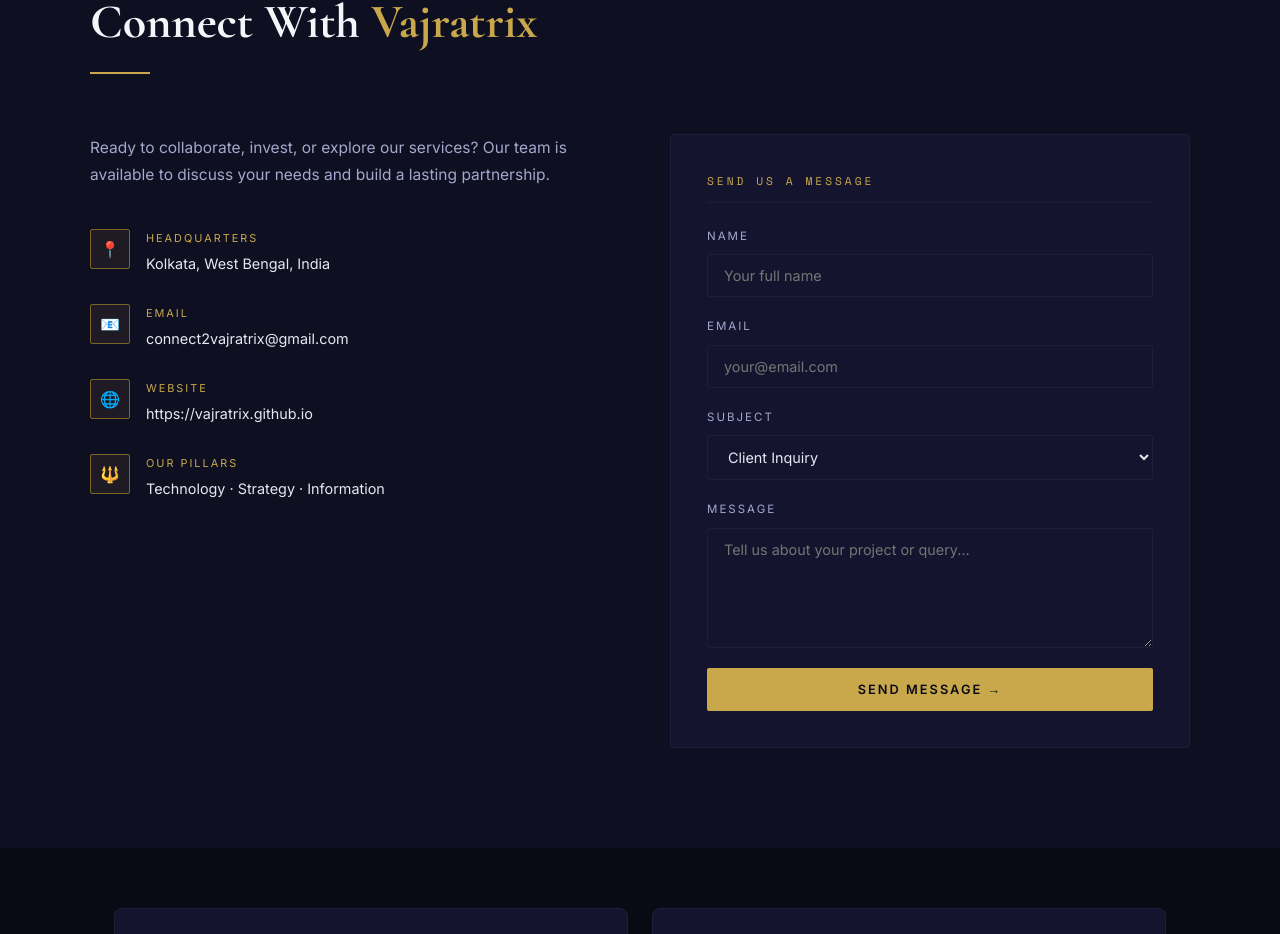
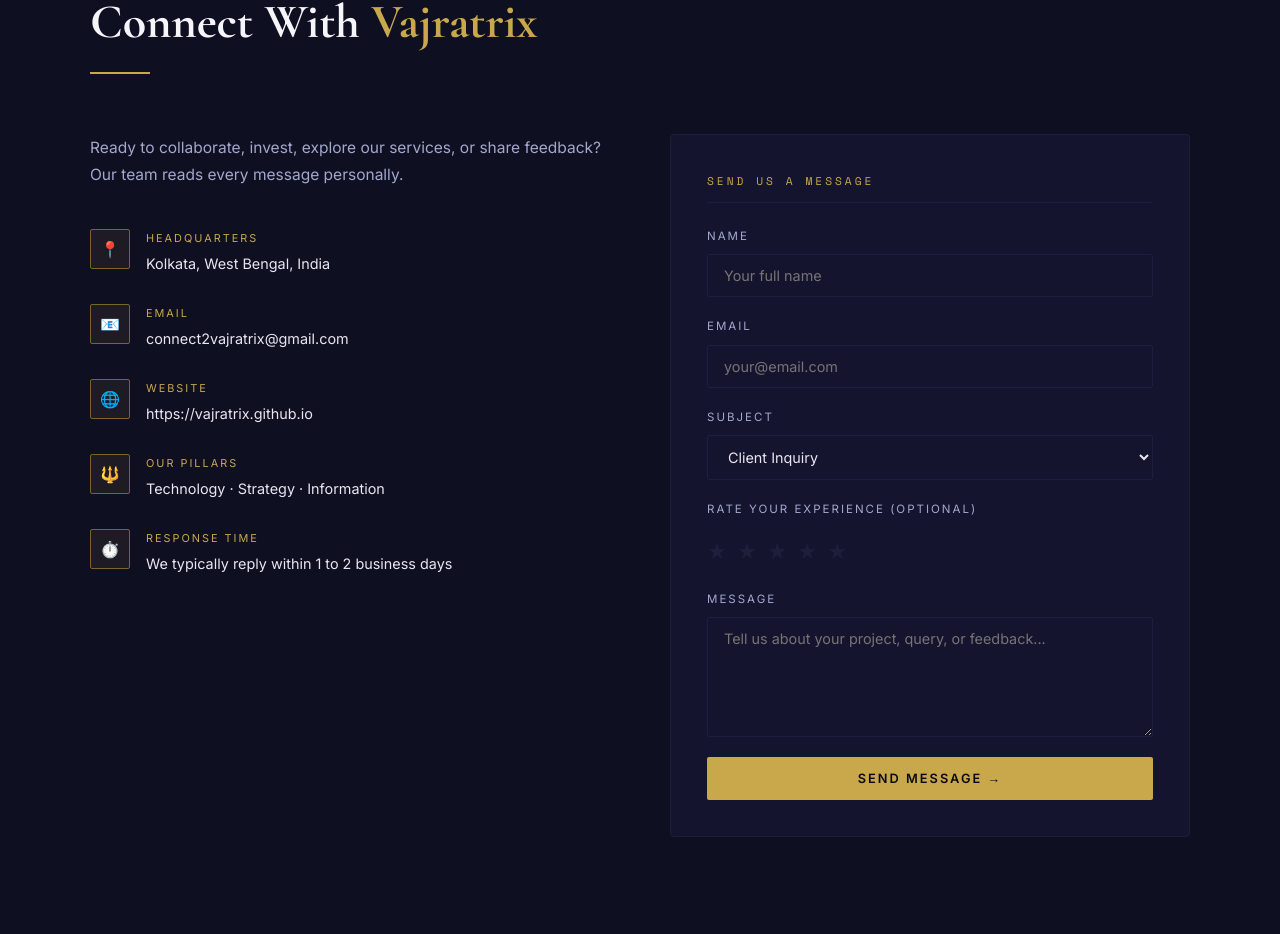
Before and after one commit to vajratrix/vajratrix.github.io, a React (Vite) app: page / in a window 1280 px wide. Shown: the part 4409-5343 px from the top of the page. Built offline with nearby package versions, Linux system fonts and the light colour scheme.

Commit message:
Officially launch

```diff
--- a/src/components/Contact.tsx
+++ b/src/components/Contact.tsx
@@ -4,6 +4,7 @@
 const ENDPOINT = 'https://script.google.com/macros/s/AKfycbwSW9B52m558zV8cPzZqxclRj8Wo6sGII8NGUUZatb-dIC1iKY9F2CrKfDqzAIVATqi5Q/exec'
 
 export default function Contact() {
+  const [rating, setRating] = useState(0)
   const [status, setStatus] = useState<{ sending: boolean; message: string | null; ok: boolean }>({
     sending: false,
     message: null,
@@ -19,7 +20,10 @@
   "Thanks for reaching out - we've received your message and will get back to you soon. 🔱"
 )
     setStatus({ sending: false, message: result.message, ok: result.ok })
-    if (result.ok) e.currentTarget.reset()
+    if (result.ok) {
+      e.currentTarget.reset()
+      setRating(0)
+    }
   }
 
   return (
@@ -31,7 +35,7 @@
       </div>
       <div className="contact-grid">
         <div className="contact-info">
-          <p className="section-desc" style={{ marginBottom: '40px' }}>Ready to collaborate, invest, or explore our services? Our team is available to discuss your needs and build a lasting partnership.</p>
+          <p className="section-desc" style={{ marginBottom: '40px' }}>Ready to collaborate, invest, explore our services, or share feedback? Our team reads every message personally.</p>
           <div className="contact-item">
             <div className="contact-icon">📍</div>
             <div>
@@ -60,13 +64,20 @@
               <div className="contact-detail-val">Technology · Strategy · Information</div>
             </div>
           </div>
+          <div className="contact-item">
+            <div className="contact-icon">⏱️</div>
+            <div>
+              <div className="contact-detail-label">Response Time</div>
+              <div className="contact-detail-val">We typically reply within 1 to 2 business days</div>
+            </div>
+          </div>
         </div>
 
         <form className="contact-form" onSubmit={handleSubmit}>
           <div className="feed-title" style={{ marginBottom: '24px' }}>Send Us a Message</div>
 
           <input type="hidden" name="_form" value="Contact Form" />
-          {/* Honeypot — real visitors never see or fill this; bots often do */}
+          {/* Honeypot: real visitors never see or fill this; bots often do */}
           <input
             type="text"
             name="_honeypot"
@@ -91,12 +102,29 @@
               <option>Partnership Proposal</option>
               <option>Investment Interest</option>
               <option>Product Purchase</option>
+              <option>Feedback / Suggestion</option>
+              <option>Report an Issue</option>
               <option>General Query</option>
             </select>
           </div>
           <div className="form-group">
+            <label className="form-label">Rate Your Experience (optional)</label>
+            <input type="hidden" name="rating" value={rating} />
+            <div className="rating-row">
+              {[1, 2, 3, 4, 5].map((n) => (
+                <span
+                  key={n}
+                  className={`star${n <= rating ? ' active' : ''}`}
+                  onClick={() => setRating(n)}
+                >
+                  ★
+                </span>
+              ))}
+            </div>
+          </div>
+          <div className="form-group">
             <label className="form-label">Message</label>
-            <textarea name="message" className="form-textarea" placeholder="Tell us about your project or query..." required></textarea>
+            <textarea name="message" className="form-textarea" placeholder="Tell us about your project, query, or feedback..." required></textarea>
           </div>
           <button type="submit" className="btn-primary" style={{ width: '100%' }} disabled={status.sending}>
             {status.sending ? 'Sending…' : 'Send Message →'}
```
